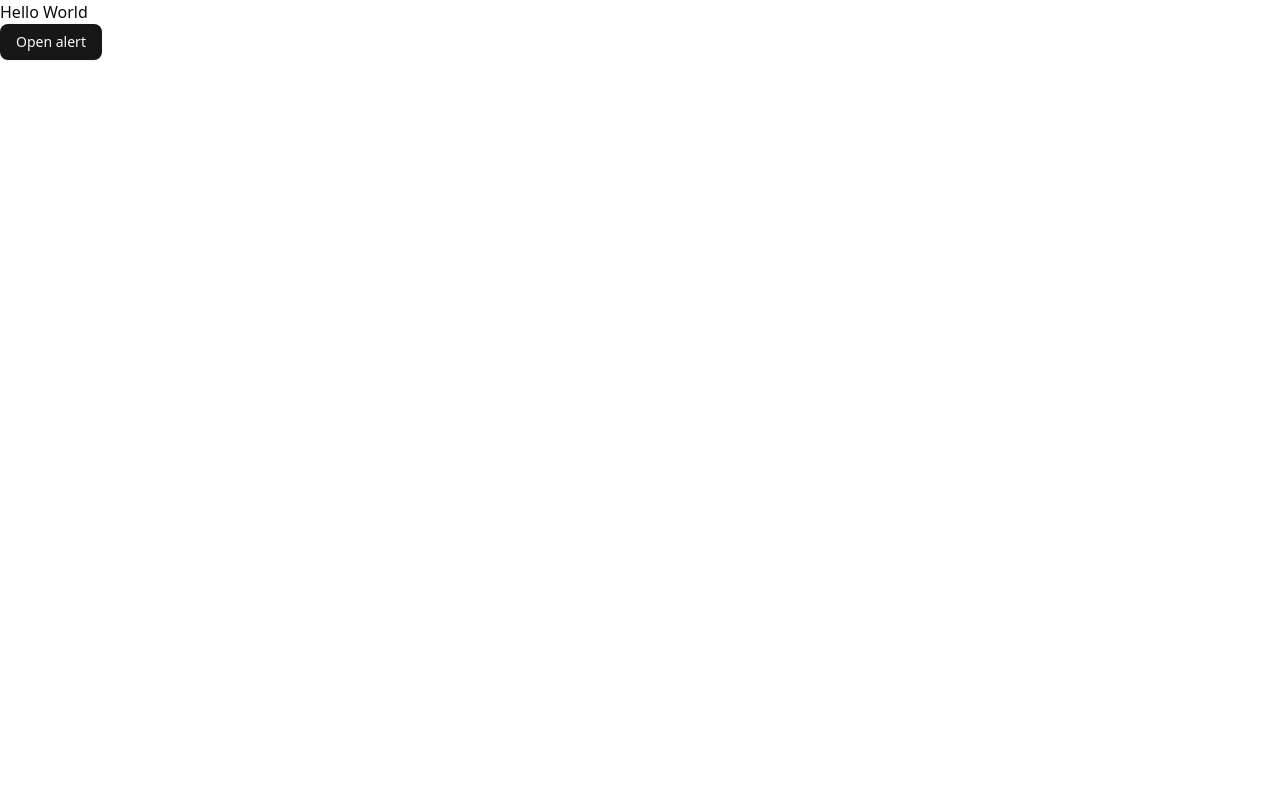
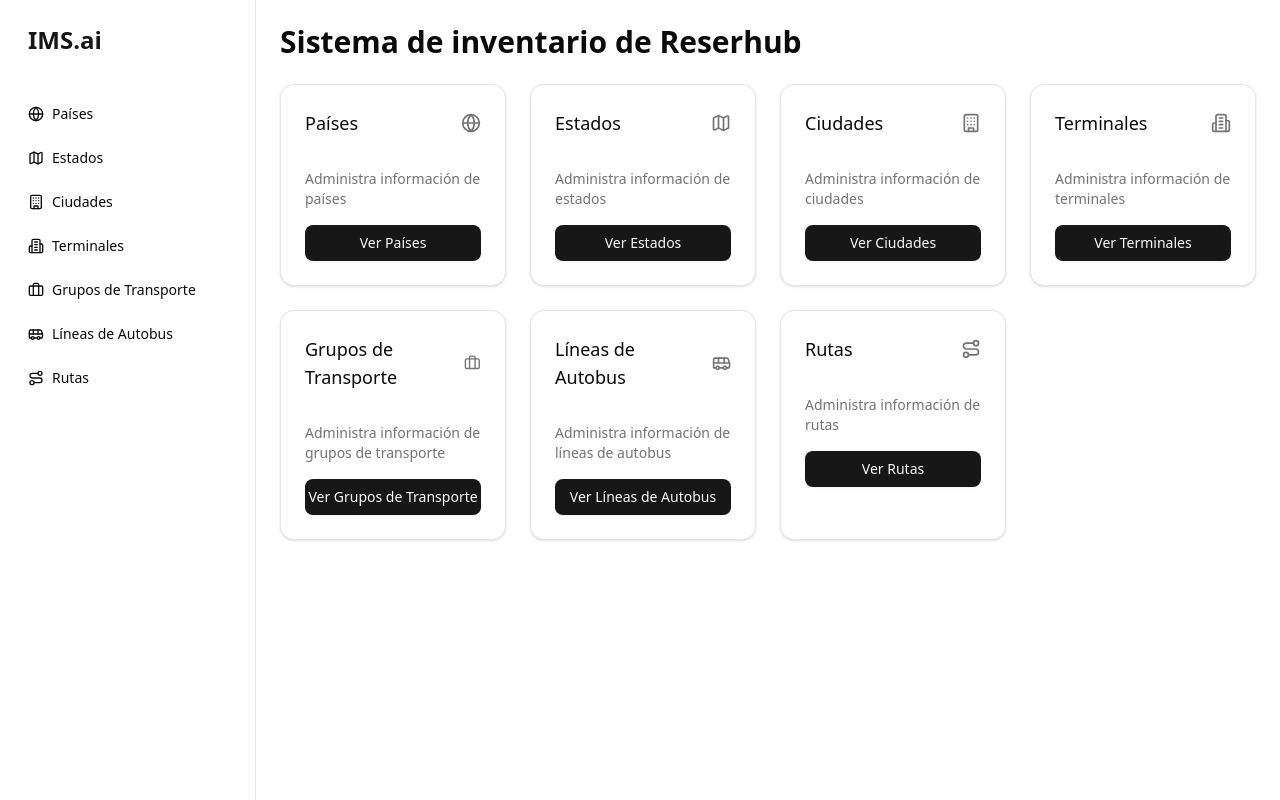
Before and after one commit to marco-pedraza/tms, a Next.js app in the folder apps/web/: page / in a window 1280 px wide. Built offline with nearby package versions, Linux system fonts and the light colour scheme.

Commit message:
migrate initial code from v0 prototype

```diff
--- a/apps/web/app/layout.tsx
+++ b/apps/web/app/layout.tsx
@@ -1,6 +1,7 @@
 import type { Metadata } from "next";
 import localFont from "next/font/local";
 import "./globals.css";
+import { SideNav } from "@/components/side-nav";
 
 const geistSans = localFont({
   src: "./fonts/GeistVF.woff",
@@ -12,8 +13,9 @@ const geistMono = localFont({
 });
 
 export const metadata: Metadata = {
-  title: "Create Next App",
-  description: "Generated by create next app",
+  title: "IMS.ai - Sistema de Inventario de Autobuses",
+  description:
+    "Administra datos geográficos para el Sistema de Inventario de Autobuses",
 };
 
 export default function RootLayout({
@@ -22,9 +24,14 @@ export default function RootLayout({
   children: React.ReactNode;
 }>) {
   return (
-    <html lang="en">
+    <html lang="es">
       <body className={`${geistSans.variable} ${geistMono.variable}`}>
-        {children}
+        <div className="flex min-h-screen">
+          <aside className="w-64 border-r bg-background">
+            <SideNav />
+          </aside>
+          <main className="flex-1 p-6">{children}</main>
+        </div>
       </body>
     </html>
   );
--- a/apps/web/app/page.tsx
+++ b/apps/web/app/page.tsx
@@ -1,10 +1,130 @@
 import { Button } from "@/components/ui/button";
+import { Card, CardContent, CardHeader, CardTitle } from "@/components/ui/card";
+import Link from "next/link";
+import {
+  Globe,
+  Map,
+  Building,
+  Building2,
+  Bus,
+  Briefcase,
+  Route,
+} from "lucide-react";
 
-export default function Home() {
+export default function HomePage() {
   return (
-    <main>
-      <h1>Hello World</h1>
-      <Button>Open alert</Button>
-    </main>
+    <div className="space-y-6">
+      <h1 className="text-3xl font-bold">Sistema de inventario de Reserhub</h1>
+      <div className="grid gap-6 md:grid-cols-2 lg:grid-cols-3 xl:grid-cols-4">
+        <Card>
+          <CardHeader className="flex flex-row items-center justify-between pb-2">
+            <CardTitle className="text-lg font-medium">Países</CardTitle>
+            <Globe className="h-5 w-5 text-muted-foreground" />
+          </CardHeader>
+          <CardContent>
+            <p className="text-sm text-muted-foreground mb-4">
+              Administra información de países
+            </p>
+            <Link href="/countries">
+              <Button className="w-full">Ver Países</Button>
+            </Link>
+          </CardContent>
+        </Card>
+
+        <Card>
+          <CardHeader className="flex flex-row items-center justify-between pb-2">
+            <CardTitle className="text-lg font-medium">Estados</CardTitle>
+            <Map className="h-5 w-5 text-muted-foreground" />
+          </CardHeader>
+          <CardContent>
+            <p className="text-sm text-muted-foreground mb-4">
+              Administra información de estados
+            </p>
+            <Link href="/states">
+              <Button className="w-full">Ver Estados</Button>
+            </Link>
+          </CardContent>
+        </Card>
+
+        <Card>
+          <CardHeader className="flex flex-row items-center justify-between pb-2">
+            <CardTitle className="text-lg font-medium">Ciudades</CardTitle>
+            <Building className="h-5 w-5 text-muted-foreground" />
+          </CardHeader>
+          <CardContent>
+            <p className="text-sm text-muted-foreground mb-4">
+              Administra información de ciudades
+            </p>
+            <Link href="/cities">
+              <Button className="w-full">Ver Ciudades</Button>
+            </Link>
+          </CardContent>
+        </Card>
+
+        <Card>
+          <CardHeader className="flex flex-row items-center justify-between pb-2">
+            <CardTitle className="text-lg font-medium">Terminales</CardTitle>
+            <Building2 className="h-5 w-5 text-muted-foreground" />
+          </CardHeader>
+          <CardContent>
+            <p className="text-sm text-muted-foreground mb-4">
+              Administra información de terminales
+            </p>
+            <Link href="/terminals">
+              <Button className="w-full">Ver Terminales</Button>
+            </Link>
+          </CardContent>
+        </Card>
+
+        <Card>
+          <CardHeader className="flex flex-row items-center justify-between pb-2">
+            <CardTitle className="text-lg font-medium">
+              Grupos de Transporte
+            </CardTitle>
+            <Briefcase className="h-5 w-5 text-muted-foreground" />
+          </CardHeader>
+          <CardContent>
+            <p className="text-sm text-muted-foreground mb-4">
+              Administra información de grupos de transporte
+            </p>
+            <Link href="/transporters">
+              <Button className="w-full">Ver Grupos de Transporte</Button>
+            </Link>
+          </CardContent>
+        </Card>
+
+        <Card>
+          <CardHeader className="flex flex-row items-center justify-between pb-2">
+            <CardTitle className="text-lg font-medium">
+              Líneas de Autobus
+            </CardTitle>
+            <Bus className="h-5 w-5 text-muted-foreground" />
+          </CardHeader>
+          <CardContent>
+            <p className="text-sm text-muted-foreground mb-4">
+              Administra información de líneas de autobus
+            </p>
+            <Link href="/buslines">
+              <Button className="w-full">Ver Líneas de Autobus</Button>
+            </Link>
+          </CardContent>
+        </Card>
+
+        <Card>
+          <CardHeader className="flex flex-row items-center justify-between pb-2">
+            <CardTitle className="text-lg font-medium">Rutas</CardTitle>
+            <Route className="h-5 w-5 text-muted-foreground" />
+          </CardHeader>
+          <CardContent>
+            <p className="text-sm text-muted-foreground mb-4">
+              Administra información de rutas
+            </p>
+            <Link href="/routes">
+              <Button className="w-full">Ver Rutas</Button>
+            </Link>
+          </CardContent>
+        </Card>
+      </div>
+    </div>
   );
 }
--- /dev/null
+++ b/apps/web/components/side-nav.tsx
@@ -0,0 +1,74 @@
+import Link from "next/link";
+import {
+  Globe,
+  Map,
+  Building,
+  Building2,
+  Bus,
+  Briefcase,
+  Route,
+} from "lucide-react";
+
+export function SideNav() {
+  return (
+    <nav className="grid items-start gap-2 px-4 py-4">
+      {/* Añadir título con enlace a la página principal */}
+      <Link
+        href="/"
+        className="mb-6 flex items-center rounded-md px-3 py-2 text-2xl font-bold text-primary hover:text-primary/90"
+      >
+        <span>IMS.ai</span>
+      </Link>
+
+      <Link
+        href="/countries"
+        className="group flex items-center rounded-md px-3 py-2 text-sm font-medium hover:bg-accent hover:text-accent-foreground"
+      >
+        <Globe className="mr-2 h-4 w-4" />
+        <span>Países</span>
+      </Link>
+      <Link
+        href="/states"
+        className="group flex items-center rounded-md px-3 py-2 text-sm font-medium hover:bg-accent hover:text-accent-foreground"
+      >
+        <Map className="mr-2 h-4 w-4" />
+        <span>Estados</span>
+      </Link>
+      <Link
+        href="/cities"
+        className="group flex items-center rounded-md px-3 py-2 text-sm font-medium hover:bg-accent hover:text-accent-foreground"
+      >
+        <Building className="mr-2 h-4 w-4" />
+        <span>Ciudades</span>
+      </Link>
+      <Link
+        href="/terminals"
+        className="group flex items-center rounded-md px-3 py-2 text-sm font-medium hover:bg-accent hover:text-accent-foreground"
+      >
+        <Building2 className="mr-2 h-4 w-4" />
+        <span>Terminales</span>
+      </Link>
+      <Link
+        href="/transporters"
+        className="group flex items-center rounded-md px-3 py-2 text-sm font-medium hover:bg-accent hover:text-accent-foreground"
+      >
+        <Briefcase className="mr-2 h-4 w-4" />
+        <span>Grupos de Transporte</span>
+      </Link>
+      <Link
+        href="/buslines"
+        className="group flex items-center rounded-md px-3 py-2 text-sm font-medium hover:bg-accent hover:text-accent-foreground"
+      >
+        <Bus className="mr-2 h-4 w-4" />
+        <span>Líneas de Autobus</span>
+      </Link>
+      <Link
+        href="/routes"
+        className="group flex items-center rounded-md px-3 py-2 text-sm font-medium hover:bg-accent hover:text-accent-foreground"
+      >
+        <Route className="mr-2 h-4 w-4" />
+        <span>Rutas</span>
+      </Link>
+    </nav>
+  );
+}
--- /dev/null
+++ b/apps/web/components/ui/card.tsx
@@ -0,0 +1,92 @@
+import * as React from "react"
+
+import { cn } from "@/utils/cn"
+
+function Card({ className, ...props }: React.ComponentProps<"div">) {
+  return (
+    <div
+      data-slot="card"
+      className={cn(
+        "bg-card text-card-foreground flex flex-col gap-6 rounded-xl border py-6 shadow-sm",
+        className
+      )}
+      {...props}
+    />
+  )
+}
+
+function CardHeader({ className, ...props }: React.ComponentProps<"div">) {
+  return (
+    <div
+      data-slot="card-header"
+      className={cn(
+        "@container/card-header grid auto-rows-min grid-rows-[auto_auto] items-start gap-1.5 px-6 has-[data-slot=card-action]:grid-cols-[1fr_auto] [.border-b]:pb-6",
+        className
+      )}
+      {...props}
+    />
+  )
+}
+
+function CardTitle({ className, ...props }: React.ComponentProps<"div">) {
+  return (
+    <div
+      data-slot="card-title"
+      className={cn("leading-none font-semibold", className)}
+      {...props}
+    />
+  )
+}
+
+function CardDescription({ className, ...props }: React.ComponentProps<"div">) {
+  return (
+    <div
+      data-slot="card-description"
+      className={cn("text-muted-foreground text-sm", className)}
+      {...props}
+    />
+  )
+}
+
+function CardAction({ className, ...props }: React.ComponentProps<"div">) {
+  return (
+    <div
+      data-slot="card-action"
+      className={cn(
+        "col-start-2 row-span-2 row-start-1 self-start justify-self-end",
+        className
+      )}
+      {...props}
+    />
+  )
+}
+
+function CardContent({ className, ...props }: React.ComponentProps<"div">) {
+  return (
+    <div
+      data-slot="card-content"
+      className={cn("px-6", className)}
+      {...props}
+    />
+  )
+}
+
+function CardFooter({ className, ...props }: React.ComponentProps<"div">) {
+  return (
+    <div
+      data-slot="card-footer"
+      className={cn("flex items-center px-6 [.border-t]:pt-6", className)}
+      {...props}
+    />
+  )
+}
+
+export {
+  Card,
+  CardHeader,
+  CardFooter,
+  CardTitle,
+  CardAction,
+  CardDescription,
+  CardContent,
+}
```
